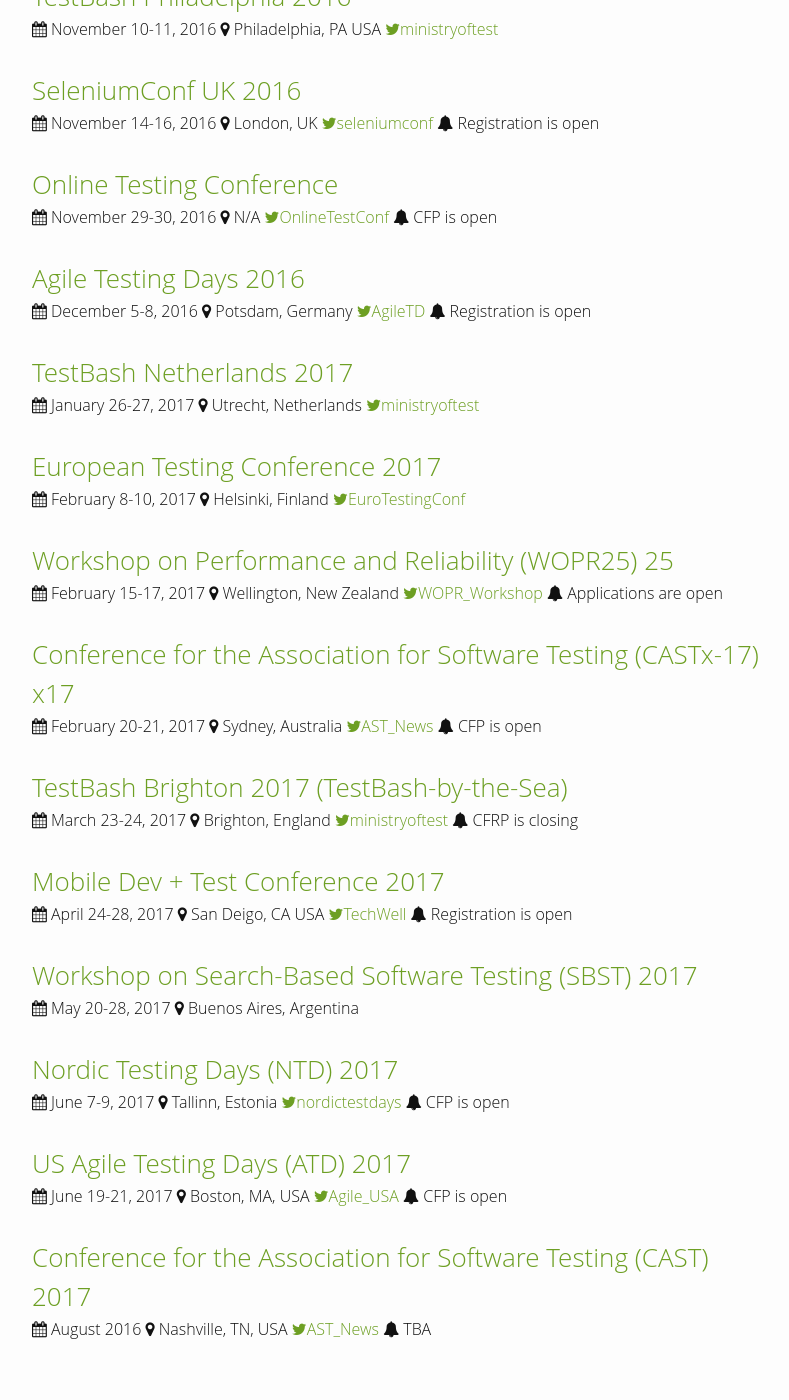
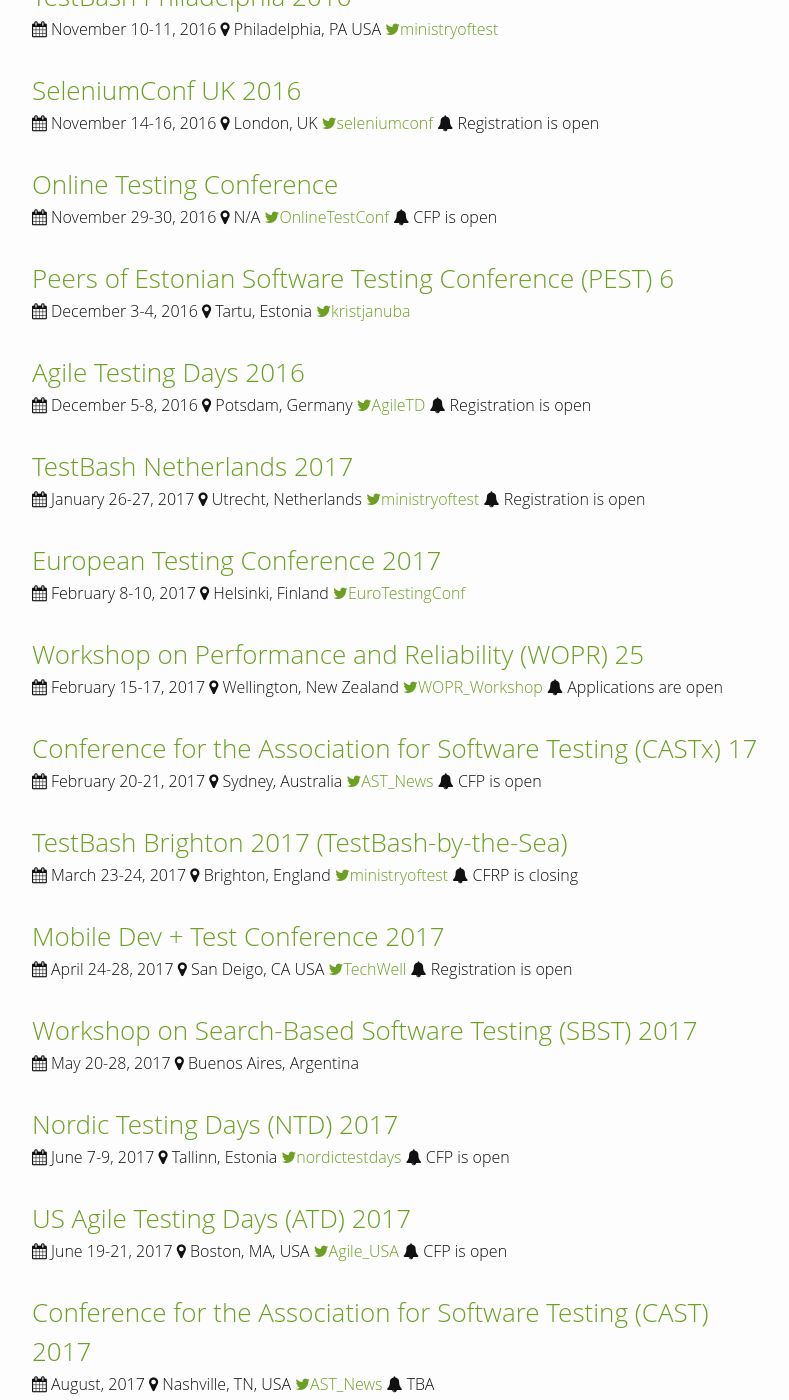
Before and after one commit to TestingConferences/testingconferences.github.io, a Jekyll site: the page built from index.html, in a window 1280 px wide and 1400 px high, scrolled down 2059 px. Shown: the whole window, without its empty margins (238-1027 px from the left). Built offline with Jekyll 4.4.1, drawn with Linux system fonts in a browser that asks for light colours.

Commit message:
fixed a few names & dates

```diff
--- a/_data/current.yml
+++ b/_data/current.yml
@@ -137,6 +137,12 @@
   twitter: OnlineTestConf
   status: CFP is open
 
+- name: Peers of Estonian Software Testing Conference (PEST) 6
+  location: Tartu, Estonia
+  dates: "December 3-4, 2016"
+  url: https://kristjanuba.wordpress.com/2016/09/02/pest-6-gaining-consciousness/
+  twitter: kristjanuba
+
 - name: Agile Testing Days 2016
   location: Potsdam, Germany
   dates: "December 5-8, 2016"
@@ -149,6 +155,7 @@
   dates: "January 26-27, 2017"
   url: http://www.ministryoftesting.com/2016/07/testbash-netherlands-2017/
   twitter: ministryoftest
+  status: Registration is open
 
 - name: European Testing Conference 2017
   location: Helsinki, Finland
@@ -156,14 +163,14 @@
   url: http://europeantestingconference.eu/
   twitter: EuroTestingConf
 
-- name: Workshop on Performance and Reliability (WOPR25) 25
+- name: Workshop on Performance and Reliability (WOPR) 25
   location: Wellington, New Zealand
   dates: "February 15-17, 2017"
   url: http://www.performance-workshop.org/
   twitter: WOPR_Workshop
   status: Applications are open
 
-- name: Conference for the Association for Software Testing (CASTx-17) x17
+- name: Conference for the Association for Software Testing (CASTx) 17
   location: Sydney, Australia
   dates: "February 20-21, 2017"
   url: https://www.associationforsoftwaretesting.org/conference/castx17-call-for-proposals/
@@ -205,7 +212,7 @@
 
 - name: Conference for the Association for Software Testing (CAST) 2017
   location: Nashville, TN, USA
-  dates: "August 2016"
+  dates: "August, 2017"
   url: http://www.associationforsoftwaretesting.org/
   twitter: AST_News
   status: TBA
```
